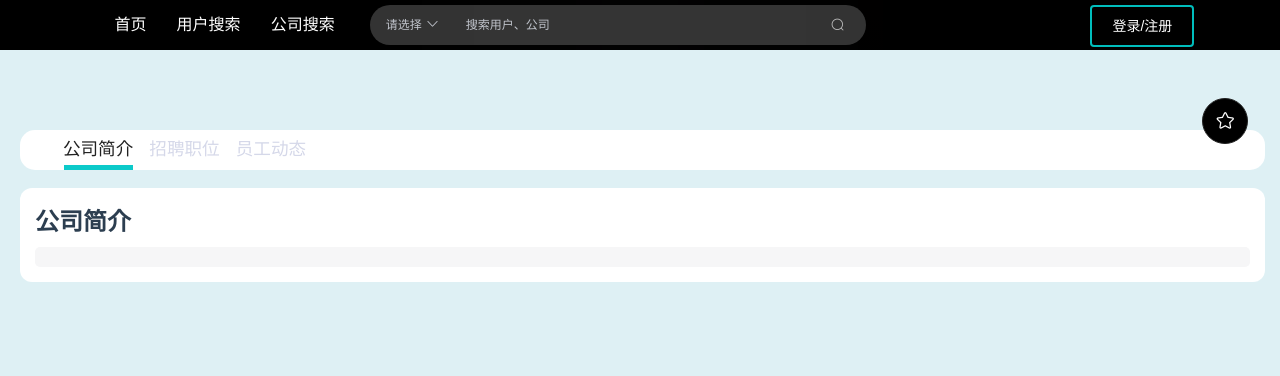
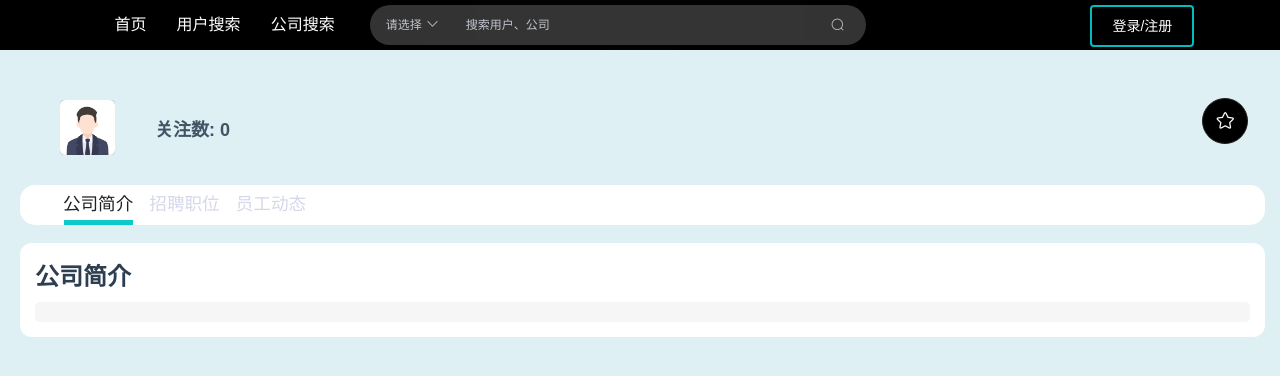
Before and after one commit to 2023-SE-13/24-SP-FrontEnd, a Vue app: page /company in a window 1280 px wide. Shown: the top 376 px of the page. Built offline with nearby package versions, Linux system fonts and the light colour scheme; no server answers.

Commit message:
添加公司头像及关注数

```diff
--- a/src/views/CompanyView.vue
+++ b/src/views/CompanyView.vue
@@ -2,8 +2,9 @@
   <div class="company">
     <header>
       <div class="company-header">
-<!--        <img src="@/assets/logo.png" alt="公司logo" class="company-logo">-->
+        <el-avatar shape="square" :size="55" :src="company_logo"></el-avatar>
         <div class="company-name">{{ company.companyName }}</div>
+        <div class="company-subscription">关注数: {{ company.companySubscription }}</div>
       </div>
       <div class="btn">
         <el-button v-if="haveJoinCompany" type="danger" @click="joinCompany" style="padding: 13px 20px;font-size: 17px; font-weight: bolder; background-color: black; border:solid 2px #02f1f1;border-radius: 6px;margin-right: 4px" class="custom-btn">接受邀请</el-button>
@@ -53,7 +54,9 @@ export default {
       currentView: 'CompanyIntro',
       company: {
         companyName: '',
+        companySubscription: 0
       },
+      company_logo:require('../assets/photo.png'),
       company_id: localStorage.getItem('company_id'),
       username: localStorage.getItem('username')
     };
@@ -70,8 +73,11 @@ export default {
       this.isFollowed = res.data.status === "success";
     })
     getCompany(this.company_id).then(res => {
+      console.log(res.data.data)
       if (res.data.status === "success") {
         this.company.companyName = res.data.data.company_name
+        this.company.companySubscription = res.data.data.company_subscription
+        //this.company_logo = res.data.data.company_image
       }
     })
   },
@@ -165,6 +171,11 @@ export default {
 </script>
 
 <style scoped>
+.el-avatar{
+  float: left;
+  margin: 0px 20px;
+}
+
 .company {
   font-family: Arial, sans-serif;
   padding: 20px;
@@ -180,6 +191,31 @@ export default {
   padding: 2px 15px 15px 15px;
   border-radius: 12px;
   margin-top: 18px;
+}
+
+.company-header {
+  font-size: 1.5em;
+  margin-bottom: 10px;
+  font-weight: bold;
+  display: flex;
+  align-items: center; /* 垂直居中 */
+  padding: 30px 10px 20px 20px;
+}
+
+.company-name {
+  font-size: 1.5em;
+}
+
+.company-subscription {
+  margin-left: 20px;
+  font-size: 0.75em;
+  color: #2C3E50DF;
+}
+
+.company-logo {
+  width: 45px; /* 调整企业logo的大小 */
+  height: auto; /* 自动调整高度 */
+  margin-right: 15px; /* 调整logo与文字之间的间距 */
 }
 
 .btn {
@@ -201,25 +237,6 @@ export default {
 .btn-follow {
   margin-right: 5px;
   font-size: 20px;
-}
-
-.company-name {
-  font-size: 1.5em;
-}
-
-.company-logo {
-  width: 45px; /* 调整企业logo的大小 */
-  height: auto; /* 自动调整高度 */
-  margin-right: 15px; /* 调整logo与文字之间的间距 */
-}
-
-.company-header {
-  font-size: 1.5em;
-  margin-bottom: 10px;
-  font-weight: bold;
-  display: flex;
-  align-items: center; /* 垂直居中 */
-  padding: 30px 10px 20px 20px;
 }
 
 .nav {
```
